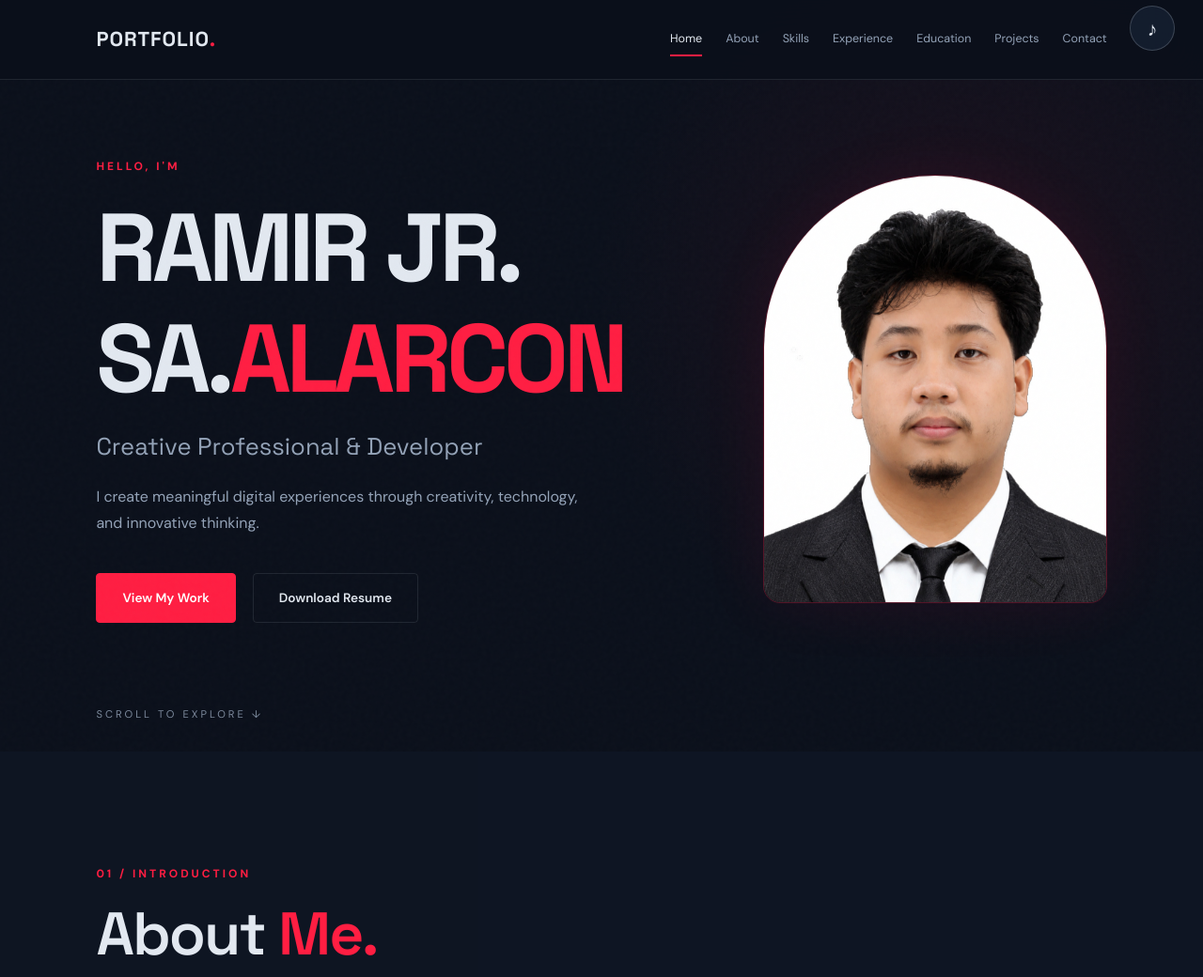
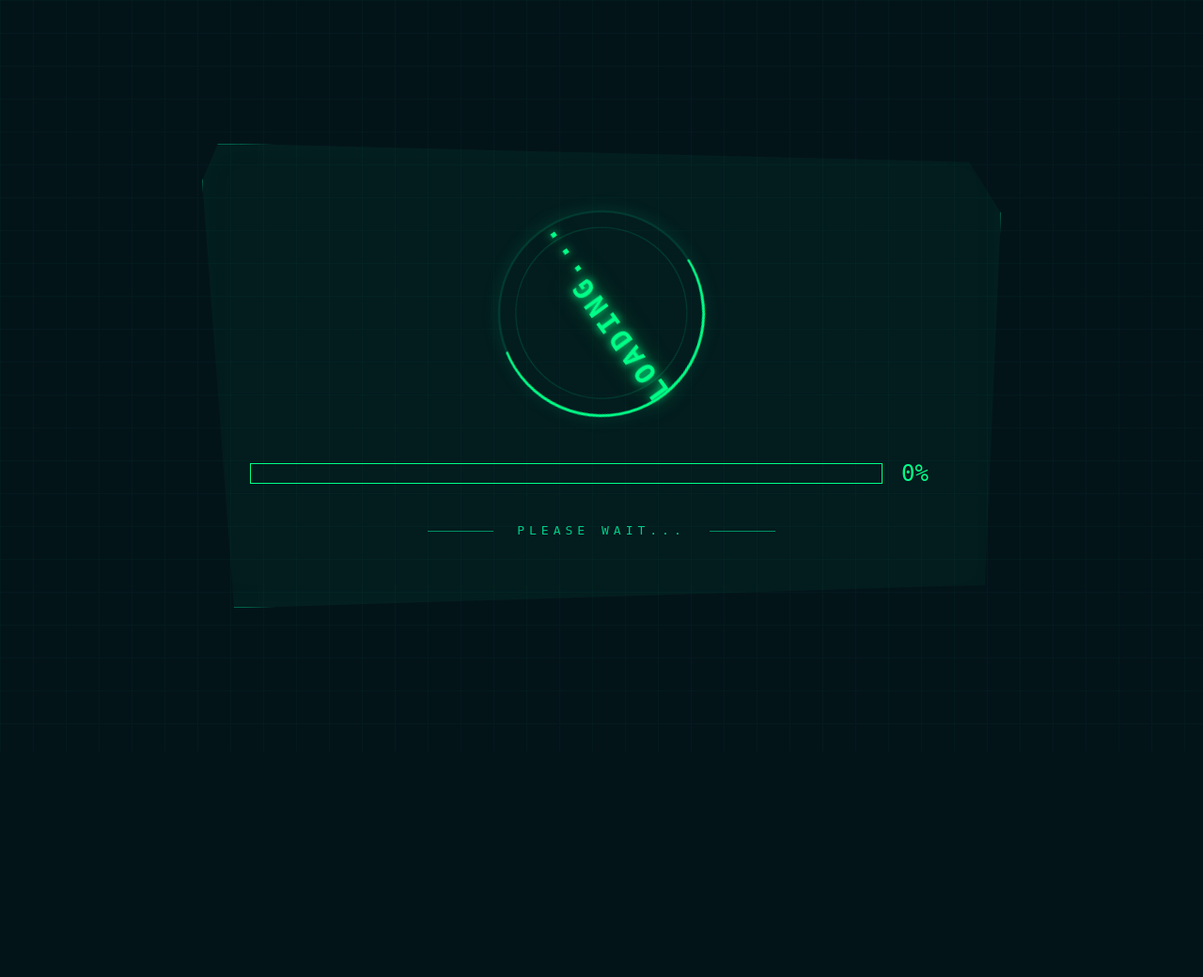
Before and after one commit to ramirjr-hub/cinematic-portfolio, a Flask app: page / in a window 1280 px wide. Shown: the top 1040 px of the page at 94% size. After the commit the page ends 647 px from the top, so only its background shows below. Run offline with Flask 3, Linux system fonts and the light colour scheme.

Commit message:
Update portfolio website

```diff
--- a/static/css/style.css
+++ b/static/css/style.css
@@ -859,3 +859,244 @@ h1, h2, h3, h4 {
     border-color: var(--neon-red);
     color: white;
 }
+
+/* =========================================
+   CYBER HUD LOADING SCREEN
+========================================= */
+
+#loading-screen {
+    position: fixed;
+    inset: 0;
+    z-index: 100000;
+
+    display: flex;
+    align-items: center;
+    justify-content: center;
+
+    background:
+        linear-gradient(rgba(0, 255, 180, 0.025) 1px, transparent 1px),
+        linear-gradient(90deg, rgba(0, 255, 180, 0.025) 1px, transparent 1px),
+        #031419;
+
+    background-size: 35px 35px;
+
+    overflow: hidden;
+
+    transition:
+        opacity 0.8s ease,
+        visibility 0.8s ease;
+}
+
+#loading-screen.hide {
+    opacity: 0;
+    visibility: hidden;
+    pointer-events: none;
+}
+
+
+/* PANEL */
+
+.loading-panel {
+    position: relative;
+
+    width: min(850px, 90%);
+    padding: 70px 50px;
+
+    background: rgba(0, 255, 170, 0.035);
+
+    border: 1px solid rgba(0, 255, 170, 0.3);
+
+    clip-path: polygon(
+        2% 0,
+        96% 4%,
+        100% 15%,
+        98% 95%,
+        4% 100%,
+        0 8%
+    );
+
+    box-shadow:
+        0 0 40px rgba(0, 255, 170, 0.05),
+        inset 0 0 40px rgba(0, 255, 170, 0.03);
+}
+
+
+/* SCANNING CIRCLE */
+
+.loading-circle {
+    width: 220px;
+    height: 220px;
+
+    margin: 0 auto 40px;
+
+    border-radius: 50%;
+
+    border: 2px solid rgba(0, 255, 170, 0.15);
+
+    border-top: 3px solid #00ff88;
+    border-right: 3px solid #00ff88;
+
+    display: flex;
+    align-items: center;
+    justify-content: center;
+
+    animation: loading-spin 2s linear infinite;
+
+    box-shadow:
+        0 0 20px rgba(0, 255, 170, 0.1);
+}
+
+
+.circle-inner {
+    width: 85%;
+    height: 85%;
+
+    border-radius: 50%;
+
+    border: 1px solid rgba(0, 255, 170, 0.2);
+
+    display: flex;
+    align-items: center;
+    justify-content: center;
+
+    animation: loading-spin-reverse 4s linear infinite;
+}
+
+
+.circle-inner span {
+    font-family: monospace;
+
+    font-size: clamp(18px, 3vw, 30px);
+
+    font-weight: bold;
+
+    letter-spacing: 4px;
+
+    color: #00ff88;
+
+    text-shadow:
+        0 0 10px #00ff88,
+        0 0 25px rgba(0, 255, 136, 0.5);
+}
+
+
+/* PROGRESS BAR */
+
+.loading-progress-wrapper {
+    display: flex;
+    align-items: center;
+    gap: 20px;
+}
+
+
+.loading-progress {
+    flex: 1;
+
+    height: 22px;
+
+    border: 1px solid #00ff88;
+
+    padding: 4px;
+
+    overflow: hidden;
+}
+
+
+#loading-bar {
+    width: 0%;
+    height: 100%;
+
+    background: repeating-linear-gradient(
+        45deg,
+        #00ff88,
+        #00ff88 10px,
+        #00cc77 10px,
+        #00cc77 20px
+    );
+
+    box-shadow: 0 0 15px #00ff88;
+
+    transition: width 0.15s linear;
+}
+
+
+#loading-percent {
+    min-width: 55px;
+
+    font-family: monospace;
+
+    font-size: 24px;
+
+    color: #00ff88;
+}
+
+
+/* PLEASE WAIT TEXT */
+
+.loading-message {
+    margin-top: 30px;
+
+    display: flex;
+    align-items: center;
+    justify-content: center;
+    gap: 25px;
+
+    font-family: monospace;
+
+    letter-spacing: 5px;
+
+    color: #00cc88;
+}
+
+
+.loading-message span {
+    width: 70px;
+    height: 1px;
+
+    background: rgba(0, 255, 170, 0.5);
+}
+
+
+/* ANIMATIONS */
+
+@keyframes loading-spin {
+    to {
+        transform: rotate(360deg);
+    }
+}
+
+@keyframes loading-spin-reverse {
+    to {
+        transform: rotate(-360deg);
+    }
+}
+
+
+/* MOBILE */
+
+@media (max-width: 600px) {
+
+    .loading-panel {
+        padding: 45px 20px;
+    }
+
+    .loading-circle {
+        width: 160px;
+        height: 160px;
+    }
+
+    .loading-message {
+        gap: 10px;
+        font-size: 11px;
+        letter-spacing: 3px;
+    }
+
+    .loading-message span {
+        width: 30px;
+    }
+
+    #loading-percent {
+        font-size: 18px;
+    }
+
+}
```
